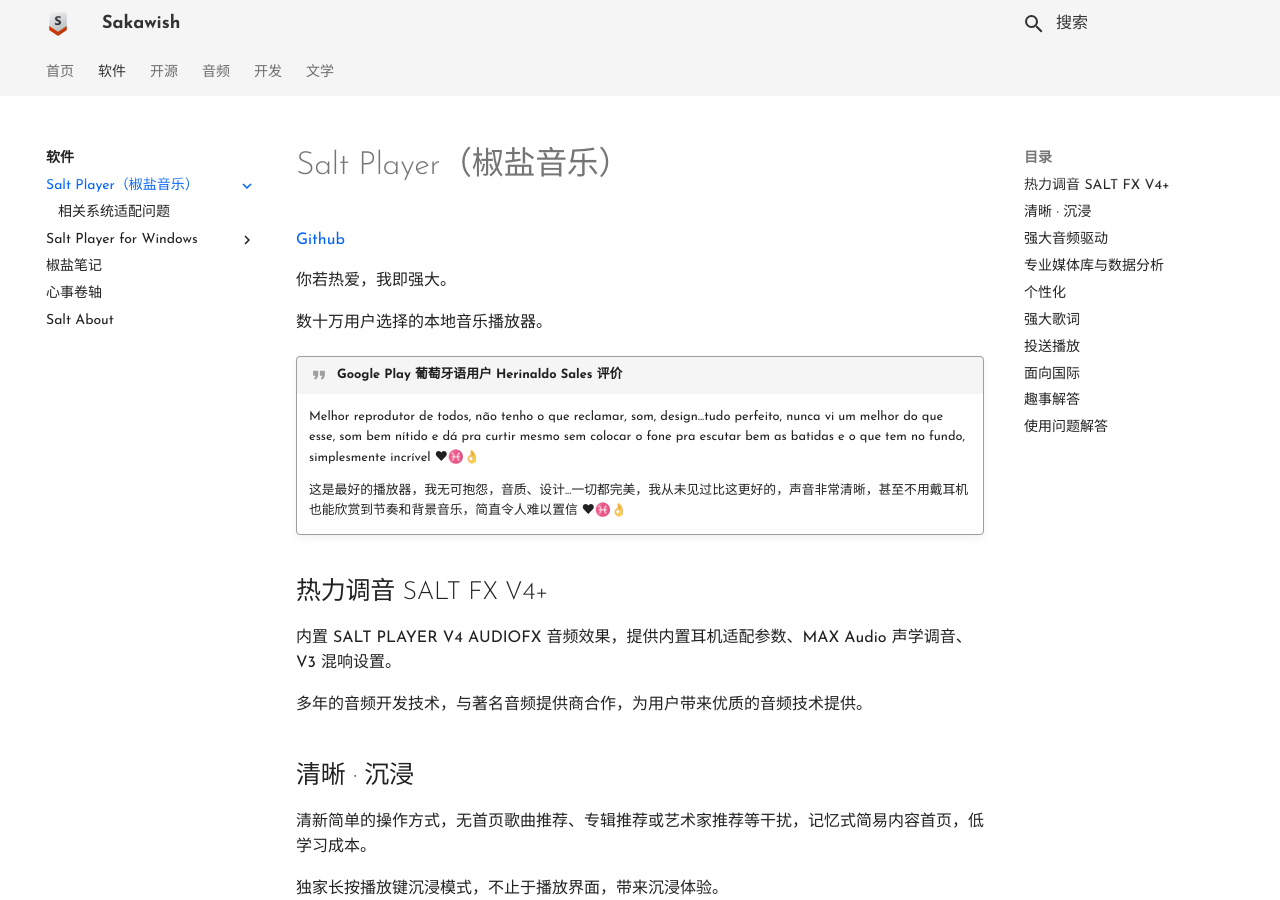
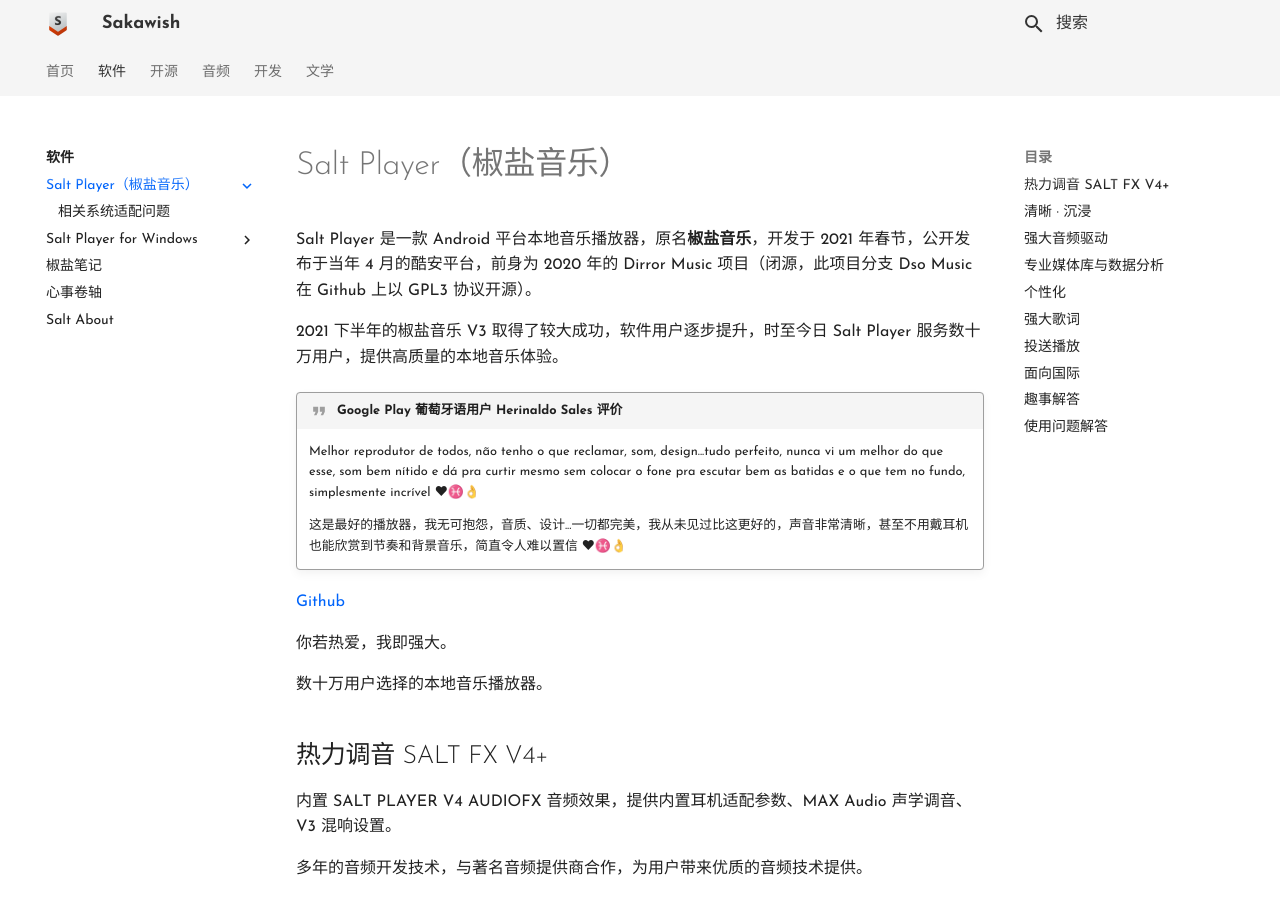
Before and after one commit to Sakawish/Sakawish.github.io, an MkDocs documentation site: the page built from docs/apps/salt-player/index.md, in a window 1280 px wide and 900 px high. Built offline with MkDocs 1.6.1 and Material for MkDocs 9.7.7, drawn with Linux system fonts in a browser that asks for light colours.

Commit message:
Update index.md

```diff
--- a/docs/apps/salt-player/index.md
+++ b/docs/apps/salt-player/index.md
@@ -1,16 +1,21 @@
 # Salt Player（椒盐音乐）
+
+Salt Player 是一款 Android 平台本地音乐播放器，原名**椒盐音乐**，开发于 2021 年春节，公开发布于当年 4 月的酷安平台，前身为 2020 年的 Dirror Music 项目（闭源，此项目分支 Dso Music 在 Github 上以 GPL3 协议开源）。
+
+2021 下半年的椒盐音乐 V3 取得了较大成功，软件用户逐步提升，时至今日 Salt Player 服务数十万用户，提供高质量的本地音乐体验。
+
+!!! Quote "Google Play 葡萄牙语用户 Herinaldo Sales 评价"
+
+    Melhor reprodutor de todos, não tenho o que reclamar, som, design...tudo perfeito, nunca vi um melhor do que esse, som bem nítido e dá pra curtir mesmo sem colocar o fone pra escutar bem as batidas e o que tem no fundo, simplesmente incrível ❤♓👌
+
+    这是最好的播放器，我无可抱怨，音质、设计...一切都完美，我从未见过比这更好的，声音非常清晰，甚至不用戴耳机也能欣赏到节奏和背景音乐，简直令人难以置信 ❤♓👌
+
 
 [Github](https://github.com/Moriafly/SaltPlayerSource)
 
 你若热爱，我即强大。
 
 数十万用户选择的本地音乐播放器。
-
-!!! Quote "Google Play 葡萄牙语用户 Herinaldo Sales 评价"
-
-    Melhor reprodutor de todos, não tenho o que reclamar, som, design...tudo perfeito, nunca vi um melhor do que esse, som bem nítido e dá pra curtir mesmo sem colocar o fone pra escutar bem as batidas e o que tem no fundo, simplesmente incrível ❤♓👌
-
-    这是最好的播放器，我无可抱怨，音质、设计...一切都完美，我从未见过比这更好的，声音非常清晰，甚至不用戴耳机也能欣赏到节奏和背景音乐，简直令人难以置信 ❤♓👌
 
 ## 热力调音 SALT FX V4+
 
```
